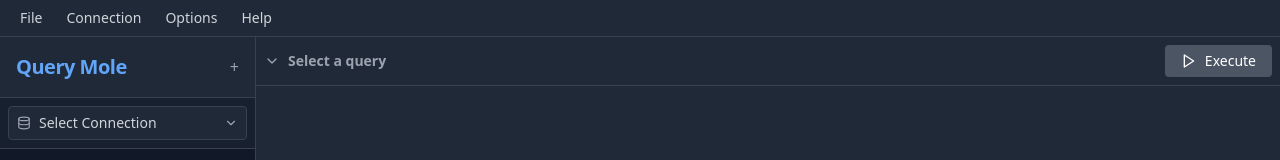
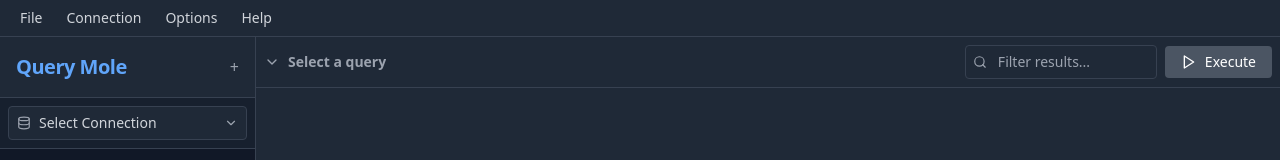
Before and after one commit to petruz/query-mole, a React (Vite) app in the folder frontend/: page / in a window 1280 px wide. Shown: the top 160 px of the page. Built offline with nearby package versions, Linux system fonts and the light colour scheme.

Commit message:
Filter on result

```diff
--- a/frontend/src/App.jsx
+++ b/frontend/src/App.jsx
@@ -9,7 +9,7 @@
 import InputModal from './components/InputModal';
 import ConnectionModal from './components/ConnectionModal';
 import AboutModal from './components/AboutModal';
-import { Play, ChevronDown, ChevronRight, Save } from 'lucide-react';
+import { Play, ChevronDown, ChevronRight, Save, Search } from 'lucide-react';
 import { v4 as uuidv4 } from 'uuid';
 import { DndContext, DragOverlay, useSensor, useSensors, PointerSensor } from '@dnd-kit/core';
 import { useTheme } from './context/ThemeContext';
@@ -26,6 +26,7 @@
     const [results, setResults] = useState(null);
     const [loading, setLoading] = useState(false);
     const [error, setError] = useState(null);
+    const [filterText, setFilterText] = useState('');
     const [activeDragNode, setActiveDragNode] = useState(null);
 
     const sensors = useSensors(
@@ -687,6 +688,19 @@
                                         </button>
                                     )}
                                 </div>
+                                <div className="flex items-center gap-2">
+                                    {/* Filter Input */}
+                                    <div className="relative">
+                                        <Search className="absolute left-2 top-1/2 transform -translate-y-1/2 text-editor-header-text" size={14} />
+                                        <input
+                                            type="text"
+                                            placeholder="Filter results..."
+                                            value={filterText}
+                                            onChange={(e) => setFilterText(e.target.value)}
+                                            className="pl-8 pr-3 py-1.5 text-sm bg-editor-bg border border-editor-border rounded text-editor-text placeholder-editor-header-text focus:outline-none focus:border-tree-item-selected-text transition-colors w-48"
+                                        />
+                                    </div>
+                                    {/* Execute Button */}
                                     <button
                                         onClick={handleExecute}
                                         disabled={loading || !sql}
@@ -695,6 +709,7 @@
                                         <Play size={16} />
                                         Execute
                                     </button>
+                                </div>
                             </div>
 
                             {isEditorVisible && (
@@ -719,7 +734,7 @@
                                 </div>
                             )}
                             <div className="flex-1 overflow-auto">
-                                <ResultsTable ref={resultsTableRef} results={results} loading={loading} />
+                                <ResultsTable ref={resultsTableRef} results={results} loading={loading} filterText={filterText} />
                             </div>
                         </div>
 
--- a/frontend/src/components/ResultsTable.jsx
+++ b/frontend/src/components/ResultsTable.jsx
@@ -4,21 +4,36 @@
 import { jsPDF } from 'jspdf';
 import autoTable from 'jspdf-autotable';
 
-const ResultsTable = forwardRef(({ results, loading }, ref) => {
+const ResultsTable = forwardRef(({ results, loading, filterText = '' }, ref) => {
     const [sortConfig, setSortConfig] = useState({ key: null, direction: 'asc' });
     const [currentPage, setCurrentPage] = useState(1);
     const rowsPerPage = 50;
 
-    // Reset pagination when results change
+    // Reset pagination when results or filter change
     React.useEffect(() => {
         setCurrentPage(1);
         setSortConfig({ key: null, direction: 'asc' });
-    }, [results]);
+    }, [results, filterText]);
 
     const sortedRows = useMemo(() => {
         if (!results || !results.rows) return [];
 
         let sortableRows = [...results.rows];
+
+        // Apply filter if filterText is provided
+        if (filterText && filterText.trim() !== '') {
+            const lowerFilter = filterText.toLowerCase();
+            sortableRows = sortableRows.filter(row => {
+                // Check if any column value contains the filter text
+                return results.columns.some(col => {
+                    const value = row[col];
+                    if (value === null || value === undefined) return false;
+                    return String(value).toLowerCase().includes(lowerFilter);
+                });
+            });
+        }
+
+        // Apply sorting
         if (sortConfig.key !== null) {
             sortableRows.sort((a, b) => {
                 const aValue = a[sortConfig.key];
@@ -37,7 +52,7 @@
             });
         }
         return sortableRows;
-    }, [results, sortConfig]);
+    }, [results, sortConfig, filterText]);
 
     const paginatedRows = useMemo(() => {
         const startIndex = (currentPage - 1) * rowsPerPage;
```
Lines whose indentation alone changed are shown as unchanged.
